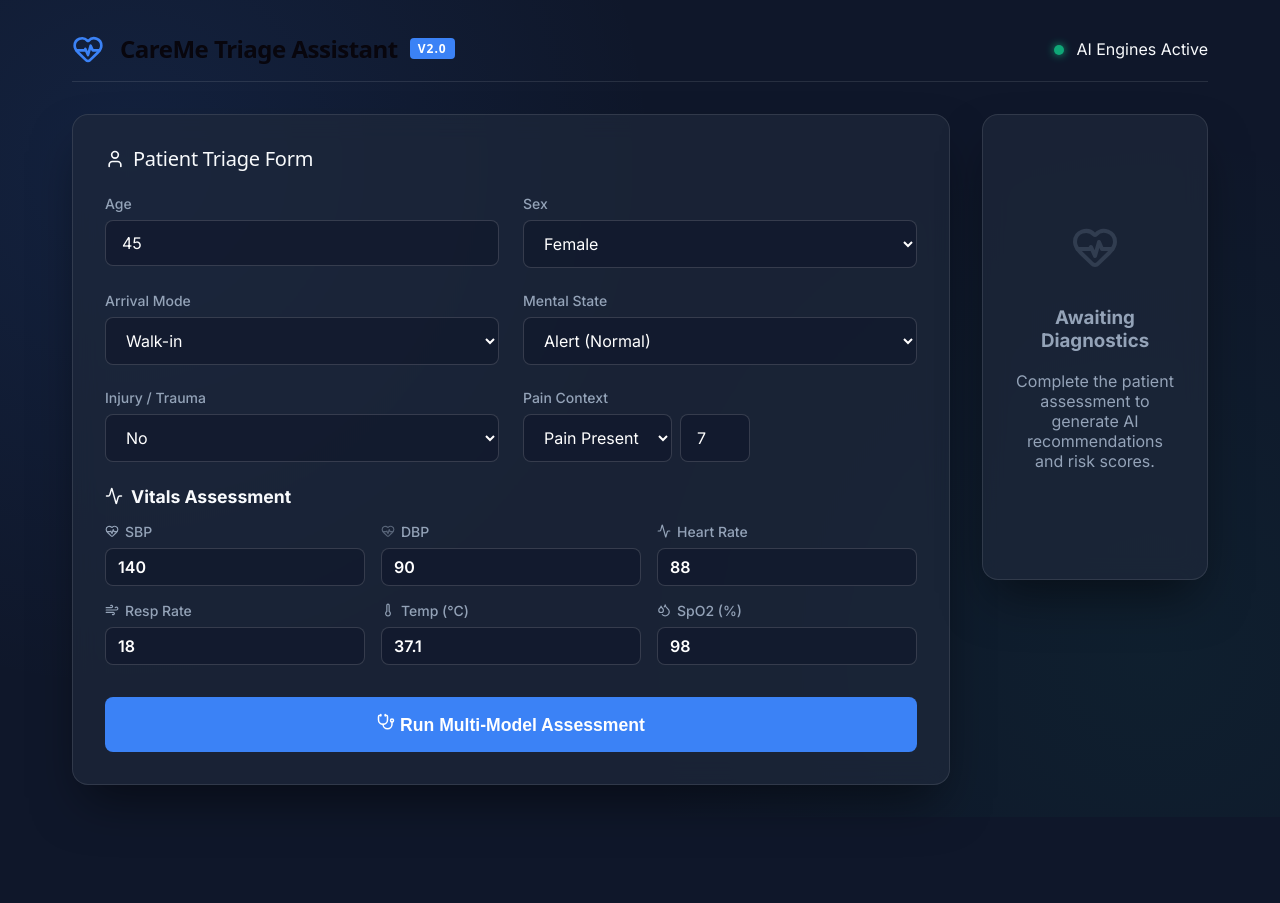
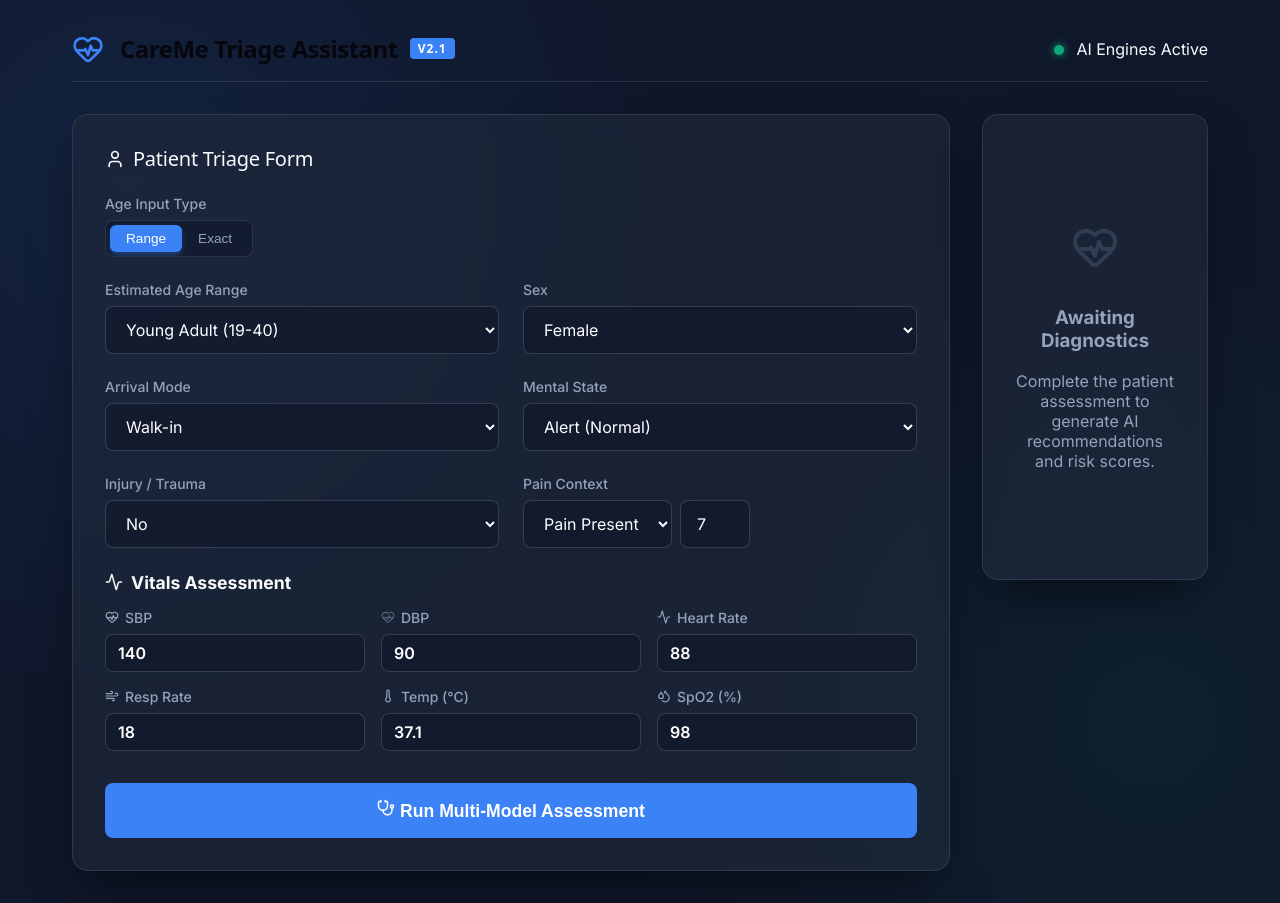
Before and after one commit to YM1587/care-me, a React app in the folder frontend/: page / in a window 1280 px wide. Before the commit the page ends 817 px from the top, so only its background shows below. Built offline with nearby package versions, Linux system fonts and the light colour scheme; the HTML template or start-up script is replaced by a standard one.

Commit message:
feat: initialize frontend UI components and backend feature engineering module

```diff
--- a/frontend/src/App.css
+++ b/frontend/src/App.css
@@ -153,6 +153,34 @@ input:focus, select:focus {
   outline: none;
   border-color: var(--accent);
   box-shadow: 0 0 0 2px rgba(59, 130, 246, 0.2);
+}
+
+.age-toggle {
+  display: flex;
+  background: rgba(15, 23, 42, 0.6);
+  border: 1px solid var(--border-color);
+  border-radius: 8px;
+  overflow: hidden;
+  padding: 4px;
+  width: fit-content;
+}
+
+.age-toggle button {
+  padding: 6px 16px;
+  border: none;
+  background: transparent;
+  color: var(--text-muted);
+  font-size: 0.85rem;
+  font-weight: 500;
+  cursor: pointer;
+  border-radius: 6px;
+  transition: all 0.2s;
+}
+
+.age-toggle button.active {
+  background: var(--accent);
+  color: white;
+  box-shadow: 0 4px 6px -1px rgba(59, 130, 246, 0.4);
 }
 
 .pain-inputs {
--- a/frontend/src/App.jsx
+++ b/frontend/src/App.jsx
@@ -1,15 +1,16 @@
 import React, { useState } from 'react';
-import { Activity, HeartPulse, Thermometer, Wind, User, AlertCircle, Stethoscope, Droplets, ShieldAlert } from 'lucide-react';
+import { Activity, HeartPulse, Thermometer, Wind, User, AlertCircle, Stethoscope, Droplets, ShieldAlert, Clock } from 'lucide-react';
 import './App.css';
 
 const DEFAULT_STATE = {
-  age: 45,
+  age: null,
+  age_group: 1, // Default to 19-40
   sex: "Female",
-  arrival_mode: 1, // 1=Walk-in, 3=Ambulance
-  injury: 1, // 1=No, 2=Yes
-  mental_state: 1, // 1=Alert, 4=Unresponsive
-  pain: 1, // 1=Yes, 0=No
-  nrs_pain: 7, // 0-10
+  arrival_mode: 1,
+  injury: 1,
+  mental_state: 1,
+  pain: 1,
+  nrs_pain: 7,
   sbp: 140,
   dbp: 90,
   hr: 88,
@@ -20,6 +21,7 @@ const DEFAULT_STATE = {
 
 function App() {
   const [formData, setFormData] = useState(DEFAULT_STATE);
+  const [ageType, setAgeType] = useState('range'); // 'exact' or 'range'
   const [loading, setLoading] = useState(false);
   const [result, setResult] = useState(null);
   const [error, setError] = useState(null);
@@ -30,8 +32,8 @@ function App() {
 
     if (type === 'number') {
       parsedValue = value === '' ? null : parseFloat(value);
-    } else if (['injury', 'pain', 'arrival_mode', 'mental_state'].includes(name)) {
-      parsedValue = parseInt(value, 10);
+    } else if (['injury', 'pain', 'arrival_mode', 'mental_state', 'age_group'].includes(name)) {
+      parsedValue = value === '' ? null : parseInt(value, 10);
     }
 
     setFormData(prev => ({
@@ -46,13 +48,21 @@ function App() {
     setError(null);
     setResult(null);
 
+    // Prepare data (clear exact age if using range, or vice versa if we had exact)
+    const submissionData = { ...formData };
+    if (ageType === 'range') {
+      submissionData.age = null;
+    } else {
+      submissionData.age_group = null;
+    }
+
     try {
       const response = await fetch('http://localhost:8000/api/predict', {
         method: 'POST',
         headers: {
           'Content-Type': 'application/json',
         },
-        body: JSON.stringify(formData),
+        body: JSON.stringify(submissionData),
       });
 
       if (!response.ok) {
@@ -82,7 +92,7 @@ function App() {
       <header className="app-header">
         <div className="header-brand">
           <HeartPulse size={32} className="brand-icon" />
-          <h1>CareMe Triage Assistant <span className="v2-badge">v2.0</span></h1>
+          <h1>CareMe Triage Assistant <span className="v2-badge">v2.1</span></h1>
         </div>
         <div className="header-status">
           <span className="status-dot"></span> AI Engines Active
@@ -96,8 +106,27 @@ function App() {
 
             <div className="form-group-row">
               <div className="input-group">
-                <label>Age</label>
-                <input type="number" name="age" value={formData.age ?? ''} onChange={handleInputChange} min="0" max="120" required />
+                <label>Age Input Type</label>
+                <div className="age-toggle">
+                  <button type="button" className={ageType === 'range' ? 'active' : ''} onClick={() => setAgeType('range')}>Range</button>
+                  <button type="button" className={ageType === 'exact' ? 'active' : ''} onClick={() => setAgeType('exact')}>Exact</button>
+                </div>
+              </div>
+            </div>
+
+            <div className="form-group-row">
+              <div className="input-group">
+                <label>{ageType === 'exact' ? 'Exact Age' : 'Estimated Age Range'}</label>
+                {ageType === 'exact' ? (
+                  <input type="number" name="age" value={formData.age ?? ''} onChange={handleInputChange} min="0" max="120" placeholder="Years" required />
+                ) : (
+                  <select name="age_group" value={formData.age_group ?? ''} onChange={handleInputChange} required>
+                    <option value={0}>Pediatric (0-18)</option>
+                    <option value={1}>Young Adult (19-40)</option>
+                    <option value={2}>Middle Aged (41-65)</option>
+                    <option value={3}>Senior (66+)</option>
+                  </select>
+                )}
               </div>
               <div className="input-group">
                 <label>Sex</label>
```
Also changed, not shown: 1 other file (tests, documents, lock files or other folders).
